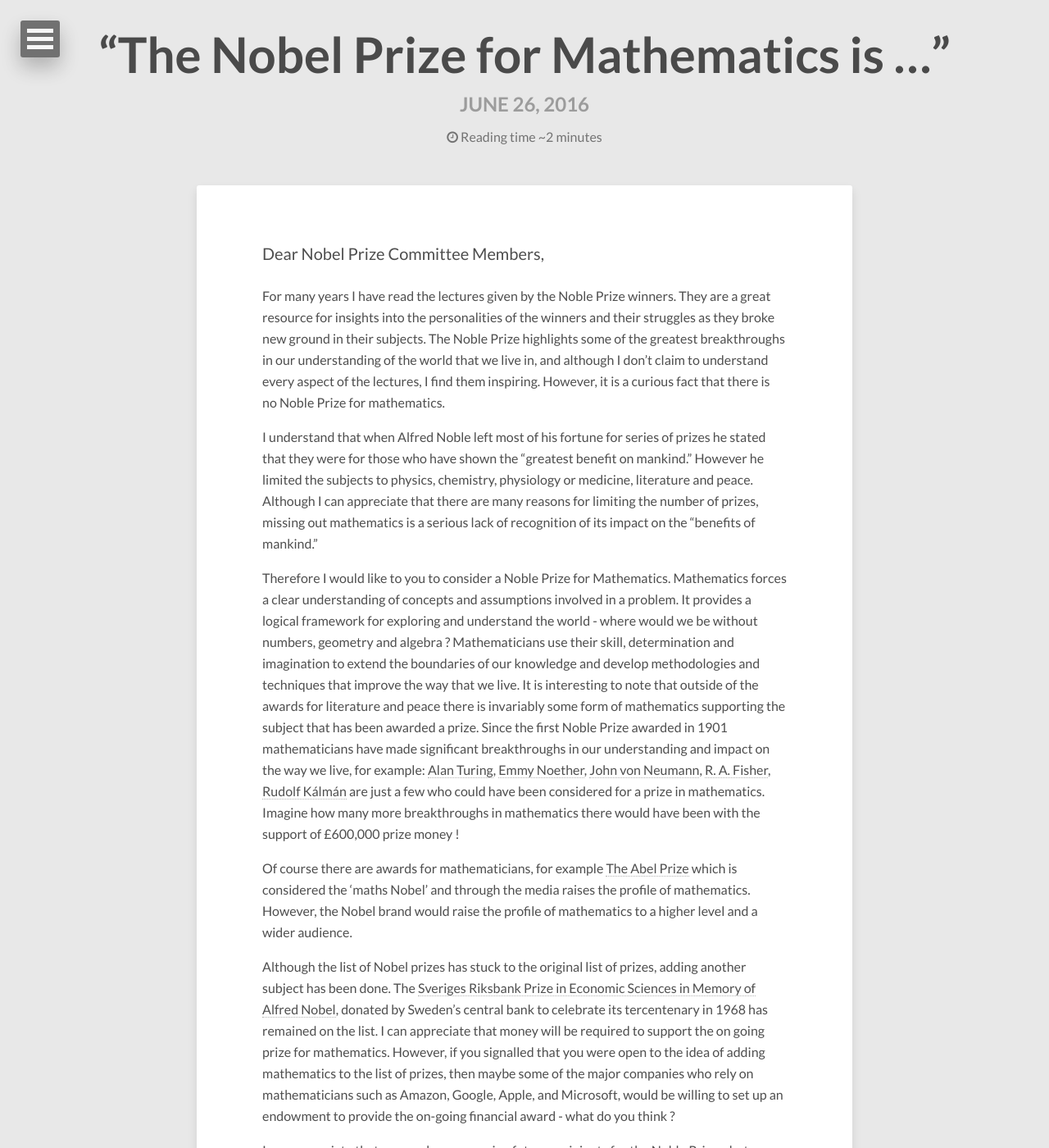
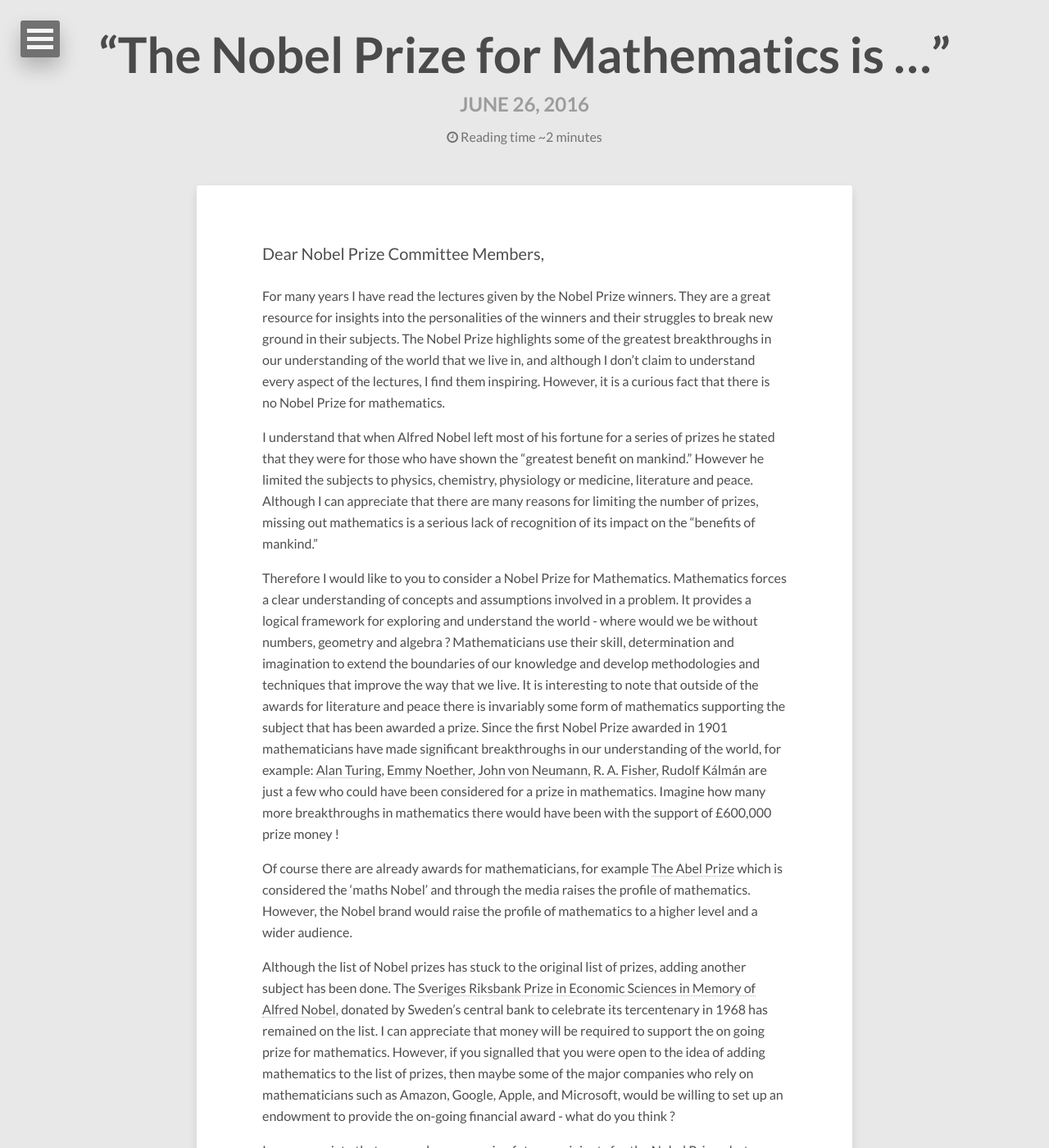
Before and after one commit to dtinblack/dtinblack.github.io, a Jekyll site: the page built from _posts/2016-06-26-nobel-prize-mathematics.md, in a window 1280 px wide and 1400 px high. Shown: the whole window at 82% size. Built offline with Jekyll 4.4.1, drawn with Linux system fonts in a browser that asks for light colours; nearby versions of some CDN libraries; some of the changed text lies outside the part shown.

Commit message:
corrected phrasing

```diff
--- a/_posts/2016-06-26-nobel-prize-mathematics.md
+++ b/_posts/2016-06-26-nobel-prize-mathematics.md
@@ -10,20 +10,20 @@ tags: [Mathematics, Nobel Prize]
 Dear Nobel Prize Committee Members,
 </p>
 
-For many years I have read the lectures given by the Noble Prize winners. They are a great
-resource for insights into the personalities of the winners and their struggles as they broke new ground in their subjects. The Noble Prize highlights some of the greatest breakthroughs in our understanding of the world that we live in, and although I don’t claim to understand every aspect of the lectures, I find them inspiring. However, it is a curious fact that there is no Noble Prize for mathematics.
+For many years I have read the lectures given by the Nobel Prize winners. They are a great
+resource for insights into the personalities of the winners and their struggles to break new ground in their subjects. The Nobel Prize highlights some of the greatest breakthroughs in our understanding of the world that we live in, and although I don’t claim to understand every aspect of the lectures, I find them inspiring. However, it is a curious fact that there is no Nobel Prize for mathematics.
 
-I understand that when Alfred Noble left most of his fortune for series of prizes
+I understand that when Alfred Nobel left most of his fortune for a series of prizes
 he stated that they were for those who have shown the "greatest benefit on mankind." However
 he limited the subjects to physics, chemistry, physiology or medicine, literature and peace.
 Although I can appreciate that there are many reasons for limiting the number of prizes,
 missing out mathematics is a serious lack of recognition of its impact on the “benefits
 of mankind.”
 
-Therefore I would like to you to consider a Noble Prize for Mathematics. Mathematics forces
-a clear understanding of concepts and assumptions involved in a problem. It provides a logical framework for exploring and understand the world - where would we be without numbers, geometry and algebra ? Mathematicians use their skill, determination and imagination to extend the boundaries of our knowledge and develop methodologies and techniques that improve the way that we live. It is interesting to note that outside of the awards for literature and peace there is invariably some form of mathematics supporting the subject that has been awarded a prize. Since the first Noble Prize awarded in 1901 mathematicians have made significant breakthroughs in our understanding and impact on the way we live, for example: [Alan Turing](https://en.wikipedia.org/wiki/Alan_Turing), [Emmy Noether](https://en.wikipedia.org/wiki/Emmy_Noether), [John von Neumann](https://en.wikipedia.org/wiki/John_von_Neumann), [R. A. Fisher](https://en.wikipedia.org/wiki/Ronald_Fisher), [Rudolf Kálmán](https://en.wikipedia.org/wiki/Rudolf_E._K%C3%A1lm%C3%A1n) are just a few who could have been considered for a prize in mathematics. Imagine how many more breakthroughs in mathematics there would have been with the support of £600,000 prize money !
+Therefore I would like to you to consider a Nobel Prize for Mathematics. Mathematics forces
+a clear understanding of concepts and assumptions involved in a problem. It provides a logical framework for exploring and understand the world - where would we be without numbers, geometry and algebra ? Mathematicians use their skill, determination and imagination to extend the boundaries of our knowledge and develop methodologies and techniques that improve the way that we live. It is interesting to note that outside of the awards for literature and peace there is invariably some form of mathematics supporting the subject that has been awarded a prize. Since the first Nobel Prize awarded in 1901 mathematicians have made significant breakthroughs in our understanding of the world, for example: [Alan Turing](https://en.wikipedia.org/wiki/Alan_Turing), [Emmy Noether](https://en.wikipedia.org/wiki/Emmy_Noether), [John von Neumann](https://en.wikipedia.org/wiki/John_von_Neumann), [R. A. Fisher](https://en.wikipedia.org/wiki/Ronald_Fisher), [Rudolf Kálmán](https://en.wikipedia.org/wiki/Rudolf_E._K%C3%A1lm%C3%A1n) are just a few who could have been considered for a prize in mathematics. Imagine how many more breakthroughs in mathematics there would have been with the support of £600,000 prize money !
 
-Of course there are awards for mathematicians, for example [The Abel Prize](http://www.abelprize.no/) which is considered the 'maths Nobel' and through the media raises the profile of mathematics. However, the Nobel brand would raise the profile of mathematics to a higher level and a wider audience.
+Of course there are already awards for mathematicians, for example [The Abel Prize](http://www.abelprize.no/) which is considered the 'maths Nobel' and through the media raises the profile of mathematics. However, the Nobel brand would raise the profile of mathematics to a higher level and a wider audience.
 
 Although the list of Nobel prizes has stuck to the original list of prizes, adding another subject has been done. The [Sveriges Riksbank
 Prize in Economic Sciences in Memory of Alfred Nobel](https://www.nobelprize.org/nobel_prizes/economic-sciences/), donated by Sweden's central bank to
@@ -32,8 +32,8 @@ will be required to support the on going prize for mathematics. However, if you
 that you were open to the idea of adding mathematics to the list of prizes, then maybe some of the major companies who rely on mathematicians such as Amazon, Google, Apple, and Microsoft, would be willing to set up an endowment to provide the on-going
 financial award - what do you think ?
 
-I can appreciate that you are busy assessing future recipients for the Noble Prizes, but please
-can you find time to consider adding mathematics to the list. Its inclusion to the list of Noble Prizes
+I can appreciate that you are busy assessing future recipients for the Nobel Prizes, but please
+can you find time to consider adding mathematics to the list. Its inclusion to the list of Nobel Prizes
 will finally recognise its impact on the “greatest benefits of mankind”.
 
 Best regards,
```
